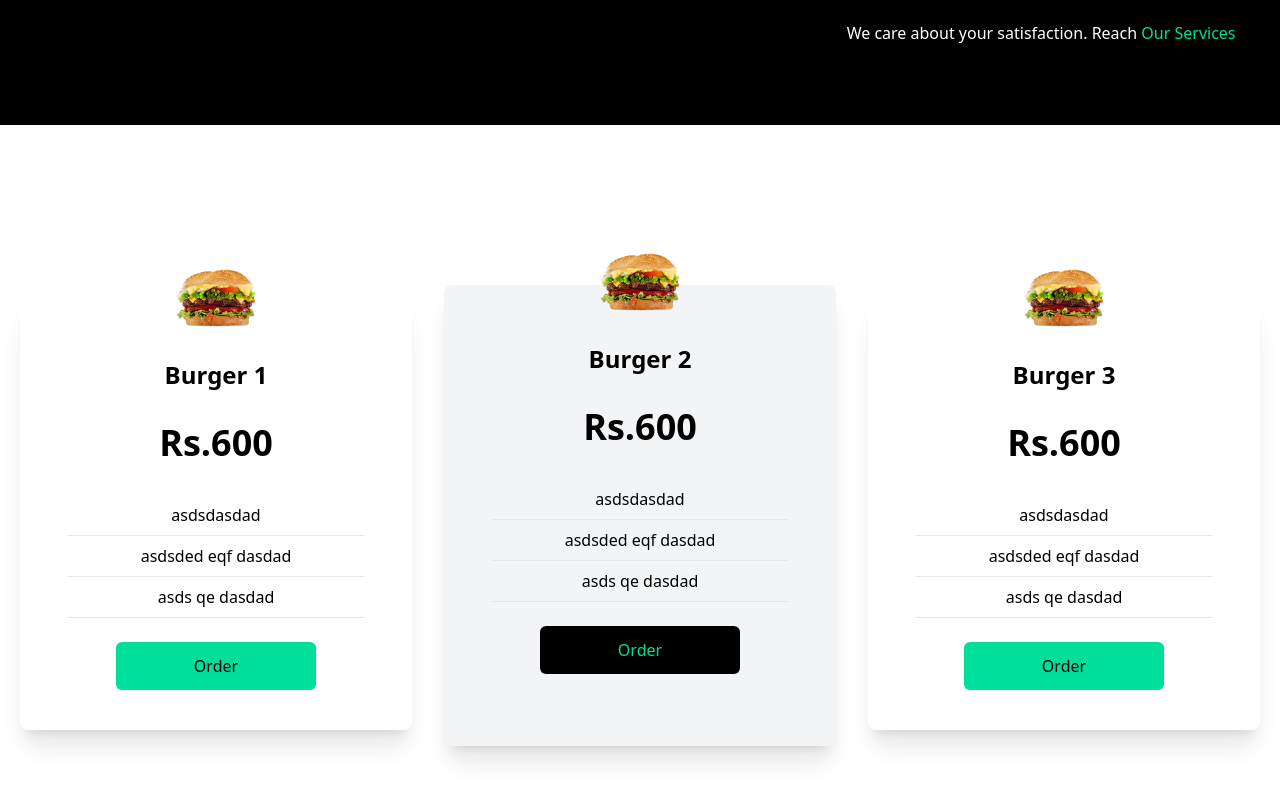
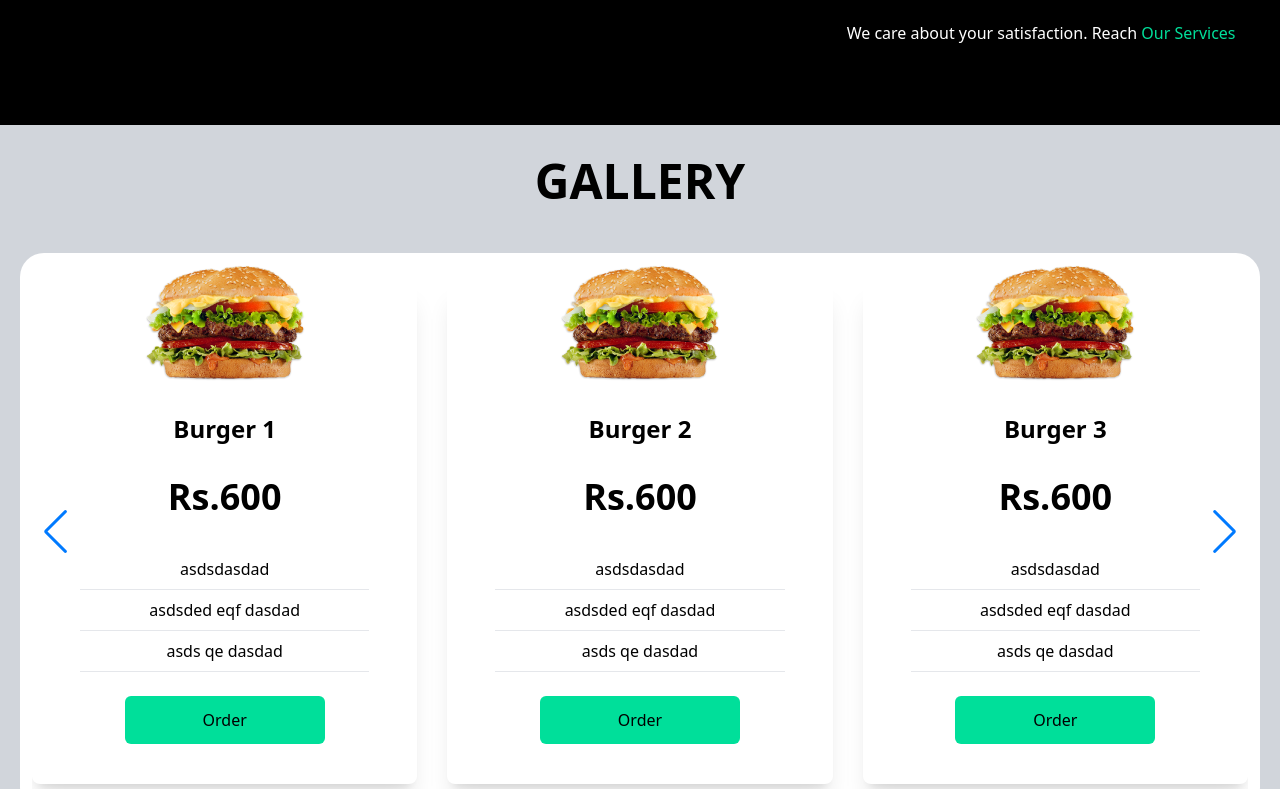
Before and after one commit to MatheeshaPJ/ABC_Restaurant, a React (Create React App) app in the folder frontend/: page / in a window 1280 px wide. Shown: the part 1480-2269 px from the top of the page. Built offline with nearby package versions, Linux system fonts and the light colour scheme.

Commit message:
Update Cards.jsx

```diff
--- a/frontend/src/components/Cards.jsx
+++ b/frontend/src/components/Cards.jsx
@@ -1,12 +1,29 @@
-import React from 'react'
-import Burger from '../assets/burger.png'
+import React from 'react';
+import { Swiper, SwiperSlide } from 'swiper/react';
+import 'swiper/css';
+import 'swiper/css/navigation';
+import 'swiper/css/pagination';
+import { Navigation, Pagination } from 'swiper/modules';
+import Burger from '../assets/burger.png';
 
 const Cards = () => {
   return (
-    <div className='w-full py-[10rem] px-4 bg-white'>
-        <div className='max-w-[1240px] mx-auto grid md:grid-cols-3 gap-8'>
-            <div className='w-full shadow-xl flex flex-col p-4 my-4 rounded-lg hover:scale-105 duration-300 '>
-                <img className='w-20 mx-auto mt-[-3rem] bg-white' src={Burger} alt="" />
+    <div>
+        <div className='text-5xl font-bold text-center py-8 bg-gray-300'><h1>GALLERY</h1></div>
+    <div className='w-full py-[1rem] px-4 bg-gray-300'>
+      <div className='max-w-[1240px] my- mx-auto px-3 py-3 bg-white rounded-3xl '>
+        <Swiper
+
+          spaceBetween={30}
+          slidesPerView={3}
+          loop={true}
+          navigation
+
+          modules={[Navigation, Pagination]}  // Registering modules here
+        >
+          <SwiperSlide>
+            <div className='w-full shadow-xl flex flex-col p-4 my-4 rounded-lg hover:scale-90 duration-300 bg-white'>
+              <img className='w-40 mx-auto mt-[-2rem]' src={Burger} alt="Burger" />
               <h2 className='text-2xl font-bold text-center py-8'>Burger 1</h2>
               <p className='text-center text-4xl font-bold'>Rs.600</p>
               <div className='text-center font-medium'>
@@ -16,8 +33,10 @@ const Cards = () => {
               </div>
               <button className='bg-[#00df9a] rounded-md font-medium w-[200px] mx-auto my-6 px-6 py-3 text-black'>Order</button>
             </div>
-            <div className='w-full shadow-xl bg-gray-100 flex flex-col p-4 md:my-0 my-8 rounded-lg hover:scale-105 duration-300 '>
-                <img className='w-20 mx-auto mt-[-3rem] bg-tranparent' src={Burger} alt="" />
+          </SwiperSlide>
+          <SwiperSlide>
+            <div className='w-full shadow-xl flex flex-col p-4 my-4 rounded-lg hover:scale-90 duration-300 bg-white'>
+              <img className='w-40 mx-auto mt-[-2rem]' src={Burger} alt="Burger" />
               <h2 className='text-2xl font-bold text-center py-8'>Burger 2</h2>
               <p className='text-center text-4xl font-bold'>Rs.600</p>
               <div className='text-center font-medium'>
@@ -25,10 +44,12 @@ const Cards = () => {
                 <p className='py-2 border-b mx-8 '>asdsded eqf dasdad</p>
                 <p className='py-2 border-b mx-8 '>asds qe dasdad</p>
               </div>
-                <button className='text-[#00df9a] rounded-md font-medium w-[200px] mx-auto my-6 px-6 py-3 bg-black'>Order</button>
+              <button className='bg-[#00df9a] rounded-md font-medium w-[200px] mx-auto my-6 px-6 py-3 text-black'>Order</button>
             </div>
-            <div className='w-full shadow-xl flex flex-col p-4 my-4 rounded-lg hover:scale-105 duration-300 '>
-                <img className='w-20 mx-auto mt-[-3rem] bg-white' src={Burger} alt="" />
+          </SwiperSlide>
+          <SwiperSlide>
+            <div className='w-full shadow-xl flex flex-col p-4 my-4 rounded-lg hover:scale-90 duration-300 bg-white'>
+              <img className='w-40 mx-auto mt-[-2rem]' src={Burger} alt="Burger" />
               <h2 className='text-2xl font-bold text-center py-8'>Burger 3</h2>
               <p className='text-center text-4xl font-bold'>Rs.600</p>
               <div className='text-center font-medium'>
@@ -38,9 +59,54 @@ const Cards = () => {
               </div>
               <button className='bg-[#00df9a] rounded-md font-medium w-[200px] mx-auto my-6 px-6 py-3 text-black'>Order</button>
             </div>
+          </SwiperSlide>
+          <SwiperSlide>
+            <div className='w-full shadow-xl flex flex-col p-4 my-4 rounded-lg hover:scale-90 duration-300 bg-white'>
+              <img className='w-40 mx-auto mt-[-2rem]' src={Burger} alt="Burger" />
+              <h2 className='text-2xl font-bold text-center py-8'>Burger 4</h2>
+              <p className='text-center text-4xl font-bold'>Rs.600</p>
+              <div className='text-center font-medium'>
+                <p className='py-2 border-b mx-8 mt-8'>asdsdasdad</p>
+                <p className='py-2 border-b mx-8 '>asdsded eqf dasdad</p>
+                <p className='py-2 border-b mx-8 '>asds qe dasdad</p>
+              </div>
+              <button className='bg-[#00df9a] rounded-md font-medium w-[200px] mx-auto my-6 px-6 py-3 text-black'>Order</button>
+            </div>
+          </SwiperSlide>
+          <SwiperSlide>
+            <div className='w-full shadow-xl flex flex-col p-4 my-4 rounded-lg hover:scale-90 duration-300 bg-white'>
+              <img className='w-40 mx-auto mt-[-2rem]' src={Burger} alt="Burger" />
+              <h2 className='text-2xl font-bold text-center py-8'>Burger 5</h2>
+              <p className='text-center text-4xl font-bold'>Rs.600</p>
+              <div className='text-center font-medium'>
+                <p className='py-2 border-b mx-8 mt-8'>asdsdasdad</p>
+                <p className='py-2 border-b mx-8 '>asdsded eqf dasdad</p>
+                <p className='py-2 border-b mx-8 '>asds qe dasdad</p>
+              </div>
+              <button className='bg-[#00df9a] rounded-md font-medium w-[200px] mx-auto my-6 px-6 py-3 text-black'>Order</button>
+            </div>
+          </SwiperSlide>
+          <SwiperSlide>
+            <div className='w-full shadow-xl flex flex-col p-4 my-4 rounded-lg hover:scale-90 duration-300 bg-white'>
+              <img className='w-40 mx-auto mt-[-2rem]' src={Burger} alt="Burger" />
+              <h2 className='text-2xl font-bold text-center py-8'>Burger 6</h2>
+              <p className='text-center text-4xl font-bold'>Rs.600</p>
+              <div className='text-center font-medium'>
+                <p className='py-2 border-b mx-8 mt-8'>asdsdasdad</p>
+                <p className='py-2 border-b mx-8 '>asdsded eqf dasdad</p>
+                <p className='py-2 border-b mx-8 '>asds qe dasdad</p>
+              </div>
+              <button className='bg-[#00df9a] rounded-md font-medium w-[200px] mx-auto my-6 px-6 py-3 text-black'>Order</button>
+            </div>
+          </SwiperSlide>
+
+          {/* Additional SwiperSlides for other cards */}
+
+        </Swiper>
       </div>
     </div>
-  )
-}
+    </div>
+  );
+};
 
-export default Cards
+export default Cards;
```
Lines whose indentation alone changed are shown as unchanged.
